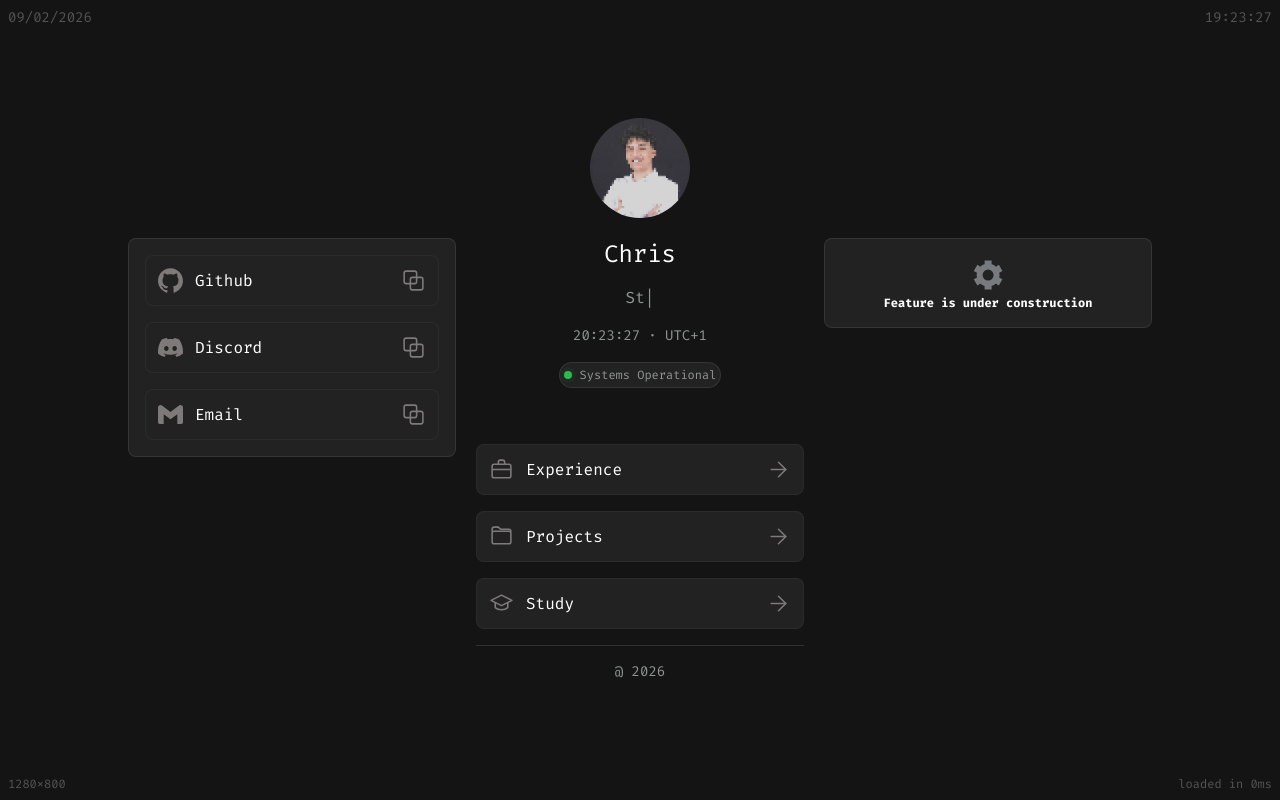
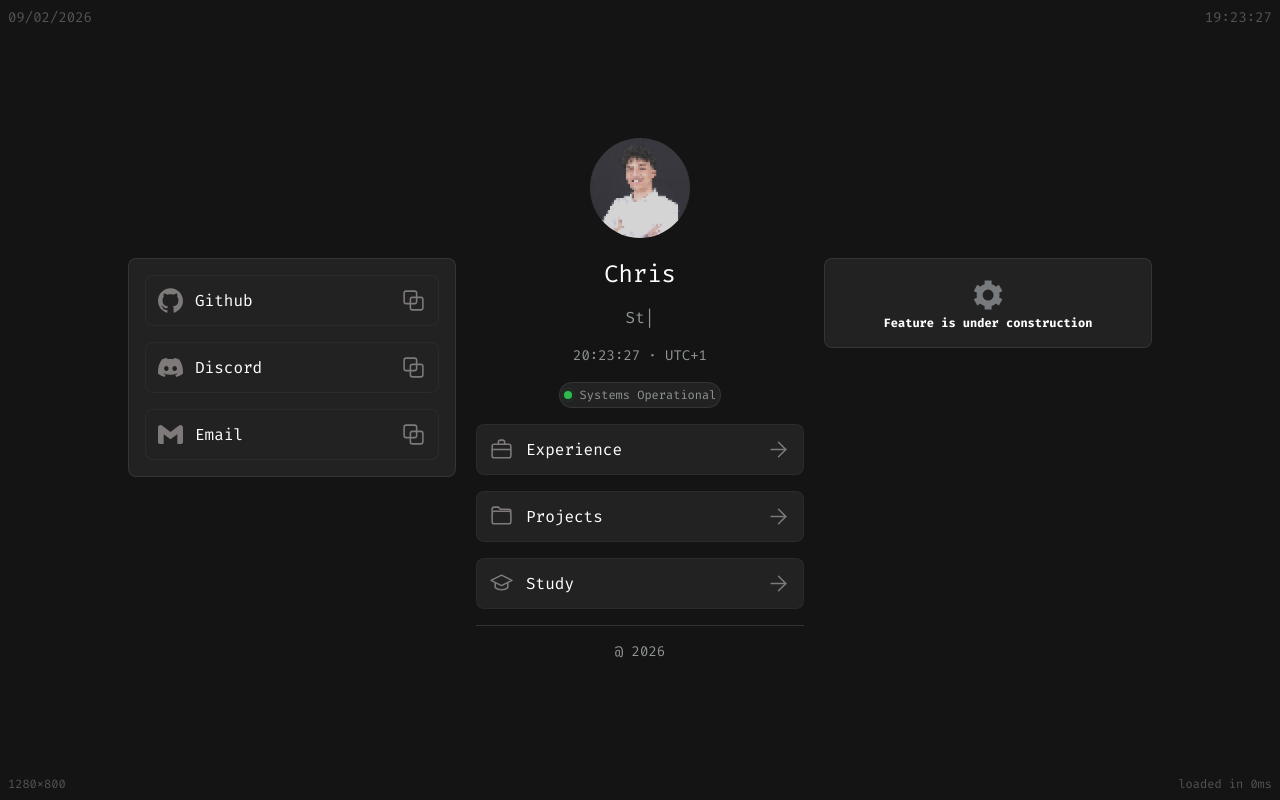
Before and after one commit to chris911e/portfolio-frontend, a React (Vite) app: page / in a window 1280 px wide. Built offline with nearby package versions, Linux system fonts and the light colour scheme.

Commit message:
refactor: Cleaned up code

```diff
--- a/src/pages/Home.tsx
+++ b/src/pages/Home.tsx
@@ -8,81 +8,70 @@ import Time from "../components/Time";
 import Typewriter from "../components/Typewriter";
 
 export default function Home() {
-    const socialItems = [["Github", "chris911e"], ["Discord", "piffels"], ["Email", "christopherscheel99@gmail.com"]]
-    const websiteItems = [["Experience", "/experience"], ["Projects", "/projects"], ["Study", "/study"]]
+    const socialItems = [
+        ["Github", "chris911e"],
+        ["Discord", "piffels"],
+        ["Email", "christopherscheel99@gmail.com"]
+    ];
 
-    return(
-        <div
-            className="
-                grid
-                grid-cols-3
-                gap-5
-            "
-        >
+    const websiteItems = [
+        ["Experience", "/experience"],
+        ["Projects", "/projects"],
+        ["Study", "/study"]
+    ];
+
+    const typewriterWords = [
+        "Student @ ZHAW",
+        "Manga Reader",
+        "Camper & Hiker",
+        "DevSecOps & k8s",
+        "Typescript & Go",
+        "Java & Python"
+    ];
+
+    return (
+        <div className="grid grid-cols-3 gap-5">
             <div className="col-span-3 flex justify-center">
                 <Profile url="/pixelated.png" />
             </div>
+
             <div>
                 <Tabbed>
-                    <ActionList
-                        items={socialItems}
-                        link={false}
-                    />
+                    <ActionList items={socialItems} link={false} />
                 </Tabbed>
             </div>
-            <div
-                className="
-                    flex
-                    flex-col
-                    items-center
-                    gap-4
-                "
-            >
-                <div className="text-center text-2xl">
-                    Chris
-                </div>
-                <Typewriter
-                    words={[
-                        "Student @ ZHAW",
-                        "Typescript & React",
-                        "Go & K8s",
-                        "Azure DevOps",
-                        "Cyber Security"
-                    ]}
-                />
-                <div className="text-sm text-[#909692] flex gap-2">
+
+            <div className="flex flex-col items-center gap-4">
+                <div className="text-center text-2xl">Chris</div>
+
+                <Typewriter words={typewriterWords} />
+
+                <div className="flex gap-2 text-sm text-[#909692]">
                     <Time timeZone="Europe/Berlin" /> · UTC+1
                 </div>
+
                 {/* To Do: Red/Green based off of status via API */}
                 <Tag>
                     <Dot color="#2dba4e" />
                     Systems Operational
                 </Tag>
-                <br />
+
                 <div className="w-full">
-                    <ActionList
-                        items={websiteItems}
-                        link={true}
-                    />
+                    <ActionList items={websiteItems} link={true} />
                 </div>
+
                 <Divider />
-                <span
-                    className={`
-                        text-sm
-                        text-[#909692]
-                    `}
-                >
-                    @ 2026
-                </span>
+                <span className="text-sm text-[#909692]">@ 2026</span>
             </div>
+
             <div>
                 <Tabbed>
-                    <div className="text-xs flex flex-col items-center font-bold">
+                    <div className="flex flex-col items-center text-xs font-bold">
                         <img src="/load.svg" alt="" height={40} width={40} />
                         Feature is under construction
                     </div>
                 </Tabbed>
             </div>
         </div>
-    )
+    );
 }
```
